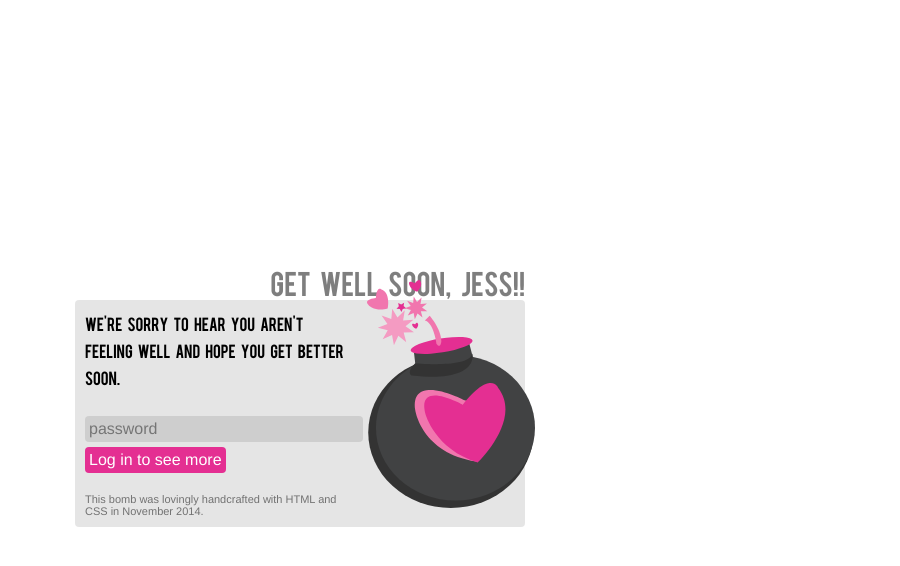
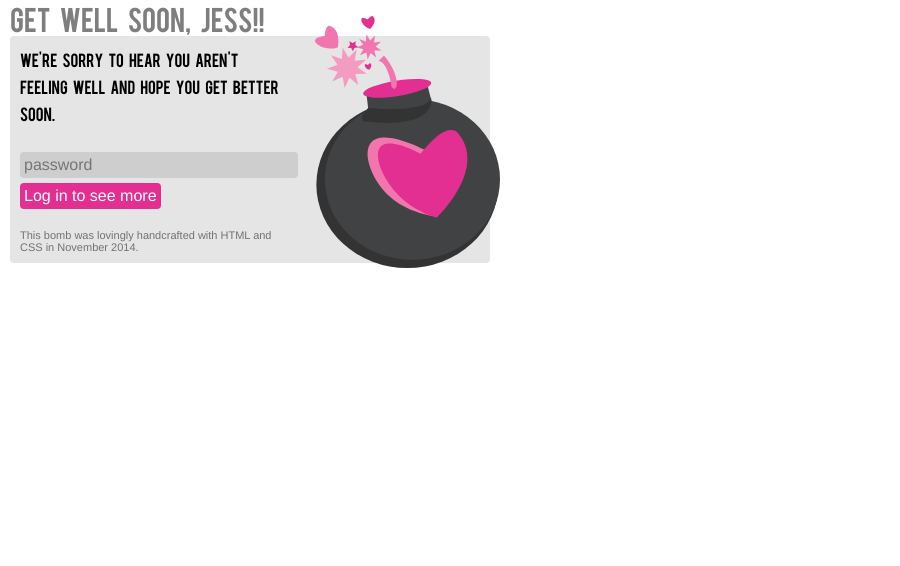
Before and after one commit to ChuckMo1019/get-well-soon-jess, a website: page static/index.html in a window 600 px wide. Shown: the whole page, 900 px wide, since content can reach past the window. Drawn offline with Linux system fonts and the light colour scheme; a script that the page names is missing.

Commit message:
put bomb at top-left of page

```diff
--- a/static/styles.css
+++ b/static/styles.css
@@ -14,26 +14,17 @@
 }
 
 body, html {
-  margin: 0 auto;
-  height: 100%;
+  margin: 0;
+  width: 900px;
+  height: 900px;
 }
 
 body {
-  display: -moz-box;
-  -moz-box-orient: horizontal;
-  -moz-box-pack: center;
-  -moz-box-align: center;
-
-  display: -webkit-box;
-  -webkit-box-orient: horizontal;
-  -webkit-box-pack: center;
-  -webkit-box-align: center;
-
   -webkit-text-size-adjust: none;
 }
 
 header {
-  text-align: right;
+  text-align: left;
 }
 
 section {
@@ -45,18 +36,19 @@ img.lovebomb {
 }
 
 @media screen {
-  html, div.content {
-    width: 800px;
+  div.content {
+    margin-left: 10px;
+    width: 480px;
   }
 
   img.lovebomb {
+    width:185px;
     top: -20px;
     right: -10px;
-    width: 300px;
   }
 
   header {
-    font-size: 50px;
+    font-size: 27px;
   }
 
   section {
@@ -64,8 +56,8 @@ img.lovebomb {
   }
 
   p.big {
-    font-size: 30px;
-    line-height: 50px;
+    font-size: 15px;
+    line-height: 27px;
     margin: 0px;
   }
 
@@ -74,7 +66,7 @@ img.lovebomb {
   }
 
   p.big, aside, .container {
-    width: 480px;
+    width: 270px;
   }
 
   aside {
@@ -82,60 +74,3 @@ img.lovebomb {
     padding: 10px;
   }
 }
-
-@media screen and (min-width: 600px) and (max-width: 800px) {
-  html, div.content {
-    width: 600px;
-  }
-
-  img.lovebomb {
-    width: 225px;
-  }
-
-  header {
-    font-size: 36px;
-  }
-
-  p.big {
-    font-size: 20px;
-    line-height: 36px;
-  }
-
-  p.big, aside, .container {
-    width: 360px;
-  }
-}
-
-@media screen and (max-width: 600px) {
-  html, div.content {
-    width: 450px;
-  }
-
-  img.lovebomb {
-    width: 168px;
-  }
-
-  header {
-    font-size: 27px;
-  }
-
-  p.big {
-    font-size: 15px;
-    line-height: 27px;
-  }
-
-  p.big, aside, .container {
-    width: 270px;
-  }
-}
-
-@media screen and (max-width: 320px) {
-  body {
-    -moz-transform: scale(0.66);
-    -moz-transform-origin: 5% 40%;
-    -webkit-transform: scale(0.66);
-    -webkit-transform-origin: 5% 40%;
-    -o-transform: scale(0.66);
-    -o-transform-origin: 5% 40%;
-  }
-}
```
